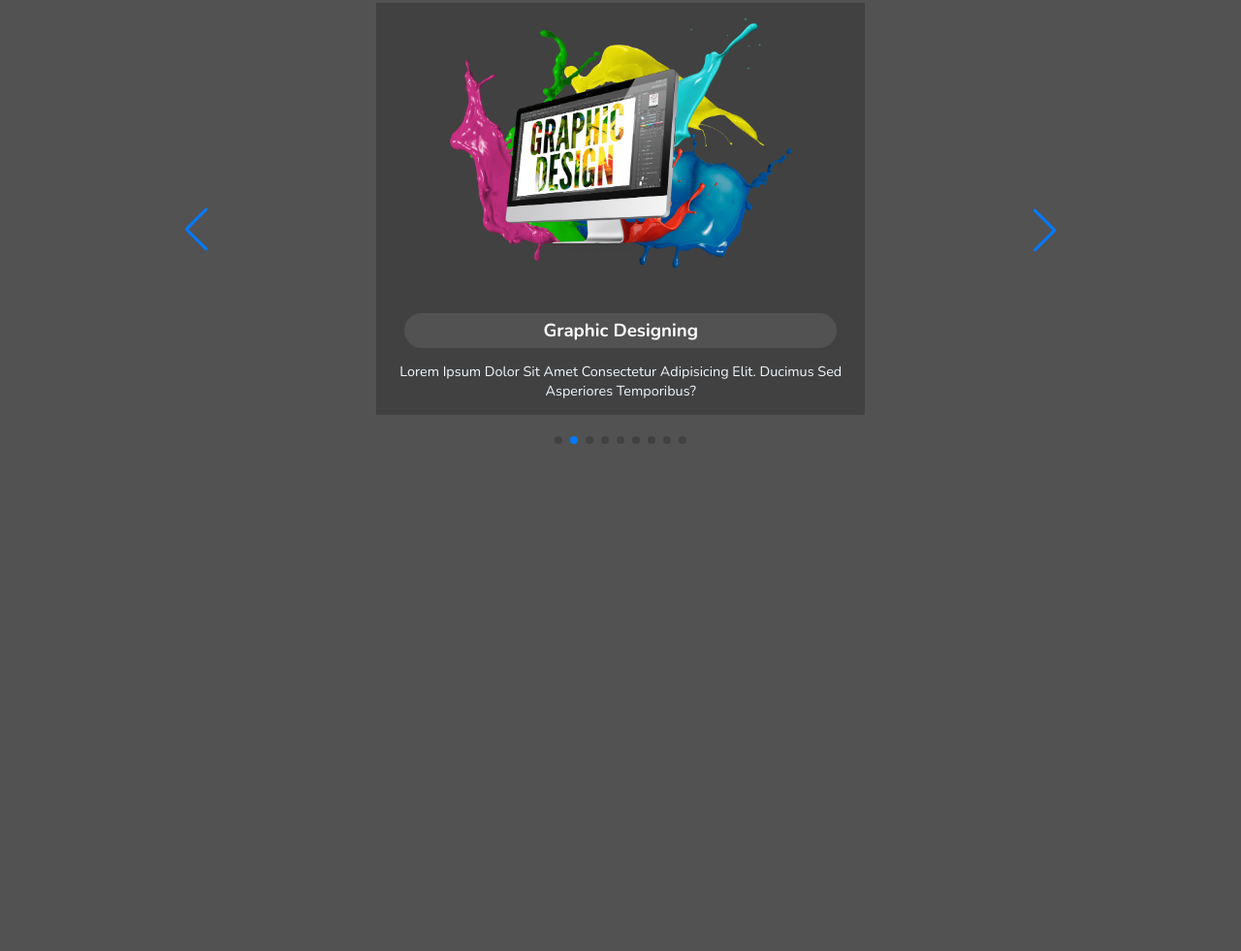
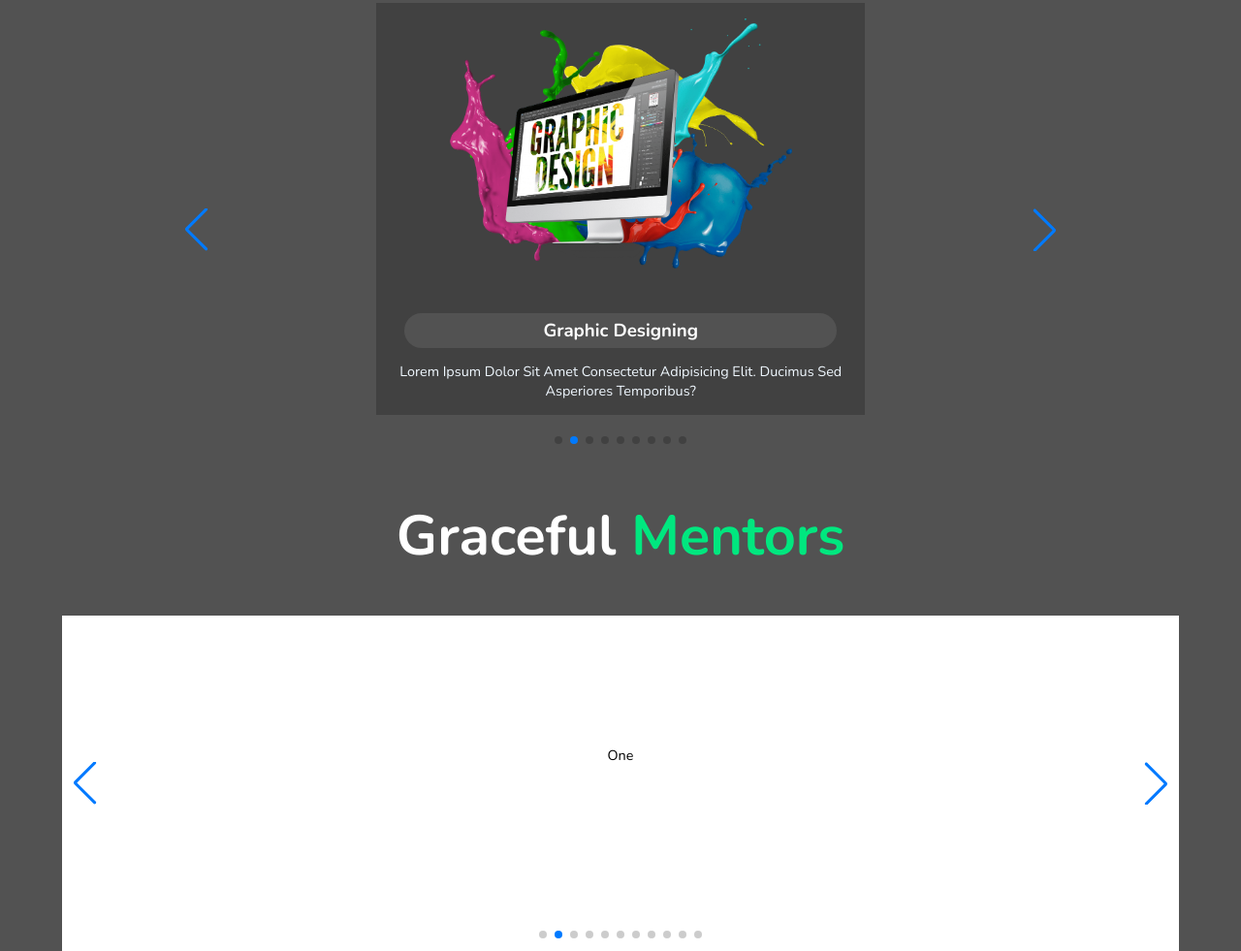
Before and after one commit to muhammadhasnain-22/edu_site, a plain HTML site: page index.html in a window 1280 px wide. Shown: the part 1637-2618 px from the top of the page at 97% size. Before the commit the page ends 2108 px from the top, so only its background shows below. Drawn offline with nearby package versions, Linux system fonts and the light colour scheme; files that its build step writes are made by us from their sources.

Commit message:
mentors page os added

```diff
--- a/css/courses.css
+++ b/css/courses.css
@@ -69,12 +69,12 @@
 
 
 
-swiper-container {
+.courses swiper-container {
     width: 80%;
     margin: auto;
 }
 
-swiper-slide {
+.courses swiper-slide {
     text-align: center;
     display: flex;
   justify-content: center;
--- a/css/teachers.css
+++ b/css/teachers.css
@@ -0,0 +1,59 @@
+.mentors {
+    width: 100%;
+    display: flex;
+    flex-direction: column;
+    align-items: center;
+}
+
+.mentors h2{
+    color: #fff;
+    font-size: 4rem;
+    margin: 3rem 0;
+
+}
+
+.mentors h2 span{
+    color: var(--primary-green);
+}
+
+
+.mentors .swiper swiper-container {
+    background-color: #fff;
+}
+
+.mentors swiper-slide {
+    width: 20rem;
+    height: 20rem;
+    background-color: #fff0;
+    margin: 0 0 4rem;
+}
+
+
+
+
+
+
+
+
+
+.mentors .swiper{
+    width: 90%;
+}
+
+.mentors .swiper swiper-container {
+    width: 100%;
+    /* margin: 0 0 5rem; */
+    /* padding: 0 0 5rem; */
+}
+
+swiper-container {
+    width: 80%;
+    margin: auto;
+}
+
+swiper-slide {
+    text-align: center;
+    display: flex;
+    justify-content: center;
+    align-items: center;
+}
--- a/index.html
+++ b/index.html
@@ -10,6 +10,8 @@
     <link rel="stylesheet" href="/css/home.css">
     <link rel="stylesheet" href="/css/courses.css">
     <link rel="stylesheet" href="/css/about.css">
+    <link rel="stylesheet" href="/css/about.css">
+    <link rel="stylesheet" href="/css/teachers.css">
 
 
     <link rel="stylesheet" media="screen and max-width" href="mediaquery.css">
@@ -266,8 +268,8 @@
                       <h2>Graphic Designing</h2>
                       <p>
                           Lorem ipsum dolor sit amet consectetur adipisicing elit. Ducimus sed asperiores temporibus?
-                      </p>
-                  </div> -->
+                        </p>
+                    </div> -->
 
                 </div>
 
@@ -275,6 +277,38 @@
 
         </section>
 
+
+        <section class="mentors">
+            <h2 class="heading">
+                Graceful <span> Mentors</span>
+            </h2>
+
+            <div class="swiper">
+
+                <awiper-wrapper>
+
+                    <swiper-container class="mySwiper" pagination="true" pagination-clickable="true" navigation="true" space-between="30"
+                    centered-slides="true" autoplay-delay="2500" autoplay-disable-on-interaction="false">
+
+                    <swiper-slide> one </swiper-slide>
+                    <swiper-slide> two </swiper-slide>
+                    <swiper-slide> three </swiper-slide>
+                    <swiper-slide> four </swiper-slide>
+                    <swiper-slide> one </swiper-slide>
+                    <swiper-slide> one </swiper-slide>
+                    <swiper-slide> one </swiper-slide>
+                    <swiper-slide> one </swiper-slide>
+                    <swiper-slide> one </swiper-slide>
+                    <swiper-slide> one </swiper-slide>
+                    <swiper-slide> one </swiper-slide>
+
+                </swiper-container>
+                </awiper-wrapper>
+
+                <script src="https://cdn.jsdelivr.net/npm/swiper@11/swiper-element-bundle.min.js"></script>
+
+            </div>
+        </section>
     </main>
 
 
```
